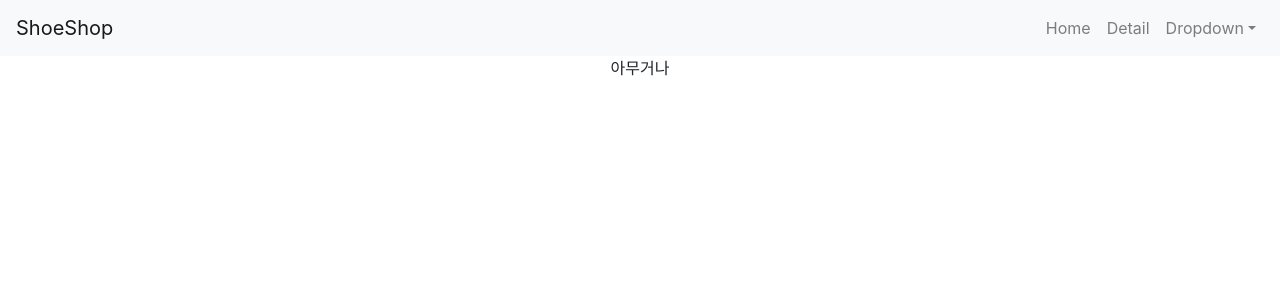
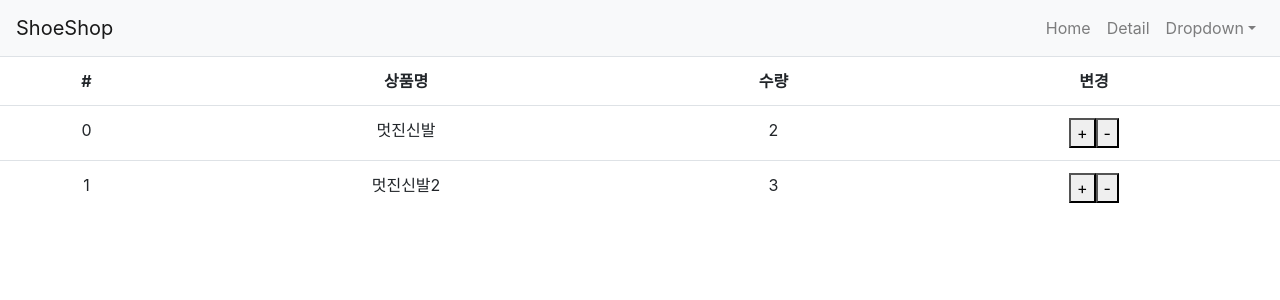
Before and after one commit to JoYunHyeok/react_shop_project, a React (Create React App) app: page /cart in a window 1280 px wide. Shown: the top 300 px of the page. Built offline with nearby package versions, Linux system fonts and the light colour scheme.

Commit message:
Udapte page using redux, reducer/dispatch
redux와 reducer/dispatch를 활용하여 수량변경 버튼을 구현하였
습니다.

```diff
--- a/package.json
+++ b/package.json
@@ -11,8 +11,11 @@
     "react": "^17.0.2",
     "react-bootstrap": "^1.6.0",
     "react-dom": "^17.0.2",
+    "react-redux": "^7.2.4",
     "react-router-dom": "^5.2.0",
     "react-scripts": "4.0.3",
+    "react-transition-group": "^4.4.2",
+    "redux": "^4.1.0",
     "styled-components": "^5.3.0",
     "web-vitals": "^1.0.1"
   },
@@ -39,5 +42,8 @@
       "last 1 firefox version",
       "last 1 safari version"
     ]
+  },
+  "devDependencies": {
+    "node-sass": "^6.0.0"
   }
 }
--- a/src/App.js
+++ b/src/App.js
@@ -6,6 +6,7 @@
 import Detail from './Detail.js'
 import axios from 'axios';
 import { Link, Route, Switch } from 'react-router-dom';
+import Cart from './Cart.js'; // export default 된거 가져오기
 
 // context만들기
 // 1. React.createContext() 만들기 => 범위를 생성해주는 문법
@@ -91,6 +92,10 @@
           </재고context.Provider>
         </Route>
 
+        <Route path="/cart">
+          <Cart></Cart>
+        </Route>
+
         <Route path="/:id">
           <div>아무거나</div>
         </Route>
--- /dev/null
+++ b/src/Cart.js
@@ -0,0 +1,39 @@
+import React from 'react';
+import { Table } from 'react-bootstrap';
+import {connect} from 'react-redux';
+
+function Cart(props){
+  return (
+    <div>
+      <Table responsive>
+        <tr>
+          <th>#</th>
+          <th>상품명</th>
+          <th>수량</th>
+          <th>변경</th>
+        </tr>
+        { props.state.map((a,i)=>{
+          return(
+            <tr key={i}>
+              <td>{a.id}</td>
+              <td>{a.name}</td>
+              <td>{a.quan}</td>
+              <td>
+                <button onClick={()=>{ props.dispatch({ type : '수량증가' }) }}>+</button>
+                <button onClick={()=>{ props.dispatch({ type : '수량감소' }) }}>-</button>
+              </td>
+            </tr>
+          )
+        }) }
+      </Table>
+    </div>
+  )
+}
+
+function state를props화(state){
+  return {
+    state : state
+  }
+}
+
+export default connect(state를props화)(Cart);
--- a/src/Detail.js
+++ b/src/Detail.js
@@ -2,6 +2,10 @@
 import { useHistory, useParams } from 'react-router-dom';
 import styled from 'styled-components';
 import {재고context} from './App.js';
+import { Navbar, Nav, NavDropdown, Button, Jumbotron } from 'react-bootstrap';
+// import './Detail.scss';
+import {CSSTransition} from "react-transition-group"; // 컴포넌트 등장/ 업데이트시 transition 쉽게쉽게 줄 수 있음
+
 // import './Detail.scss';
 
 // let 박스 = styled.div`
@@ -17,6 +21,8 @@
     let [alert, alert변경] = useState(true); //현재 alert창을 저장하는 플래그
     let [inputData, inputData변경] = useState('');
     let 재고 = useContext(재고context);
+    let [누른탭, 누른탭변경] = useState(0); // state를 저장하는 공간
+    let [스위치, 스위치변경] = useState(false);
 
     useEffect(()=>{
       let 타이머 = setTimeout(()=>{alert변경(false)}, 2000);
@@ -58,18 +64,47 @@
               <p>{찾은상품.content}</p>
               <p>{찾은상품.price}원</p>
 
-
               <Info 재고={props.재고}></Info>
-
-
               <button className="btn btn-danger" onClick={()=>{
                 props.재고변경([9, 11, 12])
               }}>주문하기</button>
             </div>
           </div>
+
+          {/* mt-5 는 margin-top : 5px 과 같다.(bootstrap에서 제공)
+              eventKey 버튼마다 유니크한 키를 부여 */}
+          <Nav className="mt-5" variant="tabs" defaultActiveKey="link-0">
+            <Nav.Item>
+              <Nav.Link eventKey="link-0" onClick={()=>{스위치변경(false) }}>Active</Nav.Link>
+            </Nav.Item>
+            <Nav.Item>
+              <Nav.Link eventKey="link-1" onClick={()=>{스위치변경(false) }}>Option 2</Nav.Link>
+            </Nav.Item>
+          </Nav>
+
+          {/* timeout : 몇초동안 애니메이션이 동작할지
+          classNames : 클래스명 작명
+          in : true로 변할때만 애니메이션이 동작한다. */}
+          <CSSTransition in={스위치} classNames="wow" timeout={500}>
+          <TabContent 누른탭={누른탭} 스위치변경={스위치변경}></TabContent>
+          </CSSTransition>
       </div>
       )
     };
+
+function TabContent(props){
+  useEffect(()=>{
+    props.스위치변경(true); //이 컴포넌트가 로드가 되거나 변동이 일어날때 스위치 true
+  });
+  if(props.누른탭 === 0){
+    return <div>00</div>
+  }else if(props.누른탭 === 1){
+    return <div>11</div>
+  }else if(props.누른탭 === 2){
+    return <div>22</div>
+  }
+}
+
 
 function Info(props){
   return(
--- a/src/index.js
+++ b/src/index.js
@@ -5,10 +5,41 @@
 import reportWebVitals from './reportWebVitals';
 import { BrowserRouter } from 'react-router-dom';
 
+import { Provider } from 'react-redux';
+import { createStore } from 'redux';
+
+// let store = createStore(()=>{ return [{id : 0, name : '멋진신발', quan : 2}]  })
+
+let 초기값 = [
+  {id : 0, name : '멋진신발', quan : 2},
+  {id : 1, name : '멋진신발2', quan : 3}
+]
+
+function reducer(state = 초기값, 액션){//redux에선 state데이터의 수정방법을 미리 정의한다.
+  if( 액션.type === '수량증가' ){//data가 수정되는 조건
+    let copy = [...state] //deepcopy
+    copy[0].quan++;
+    return copy
+  }else if(액션.type === '수량감소' ){
+    let copy = [...state]
+    if (copy[0].quan > 0){
+      copy[0].quan--;
+    }
+    return copy
+  }else{
+    return state
+  }
+}
+
+let store = createStore(reducer) // return 하는 함수를 생성가능
+
+
 ReactDOM.render(
   <React.StrictMode>
     <BrowserRouter>
-      <App />
+      <Provider store={store}>
+        <App />
+      </Provider>
     </BrowserRouter>
   </React.StrictMode>,
   document.getElementById('root')
```
Also changed, not shown: src/Detail.scss (+8 -0 lines), 2 other files (tests, documents, lock files or other folders).
